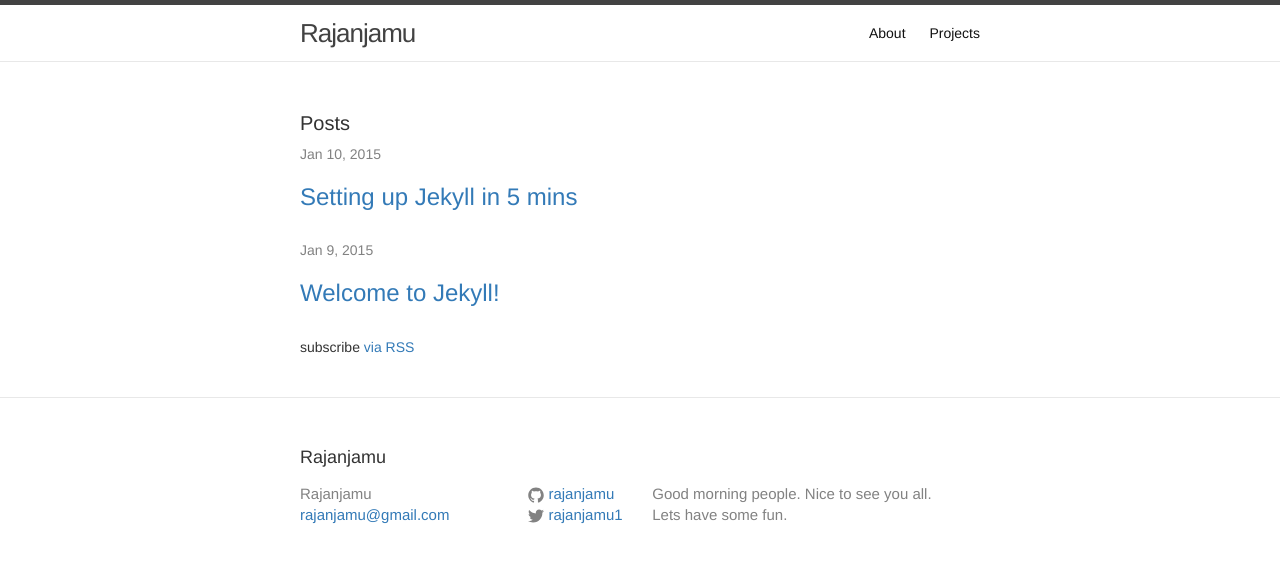
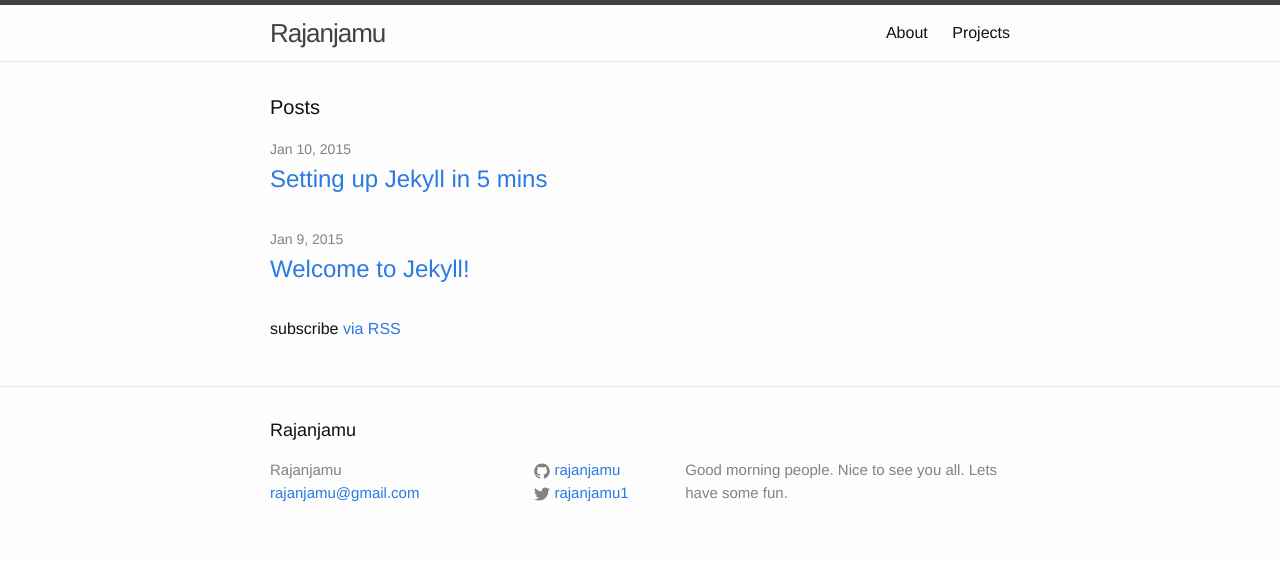
Before and after one commit to rajanjamu/rajanjamu_jekyll_old, a Jekyll site: the page built from index.html, in a window 1280 px wide. Shown: the top 563 px of the page. Built offline with Jekyll 4.4.1, drawn with Linux system fonts in a browser that asks for light colours.

Commit message:
removed bootstrap

```diff
--- a/_includes/head.html
+++ b/_includes/head.html
@@ -9,11 +9,4 @@
   <link rel="stylesheet" href="{{ "/css/main.css" | prepend: site.baseurl }}">
   <link rel="canonical" href="{{ page.url | replace:'index.html','' | prepend: site.baseurl | prepend: site.url }}">
   <link rel="alternate" type="application/rss+xml" title="{{ site.title }}" href="{{ "/feed.xml" | prepend: site.baseurl | prepend: site.url }}" />
-
-  <!-- Latest compiled and minified CSS -->
-  <link rel="stylesheet" href="https://maxcdn.bootstrapcdn.com/bootstrap/3.3.1/css/bootstrap.min.css">
-  <!-- Optional theme -->
-  <link rel="stylesheet" href="https://maxcdn.bootstrapcdn.com/bootstrap/3.3.1/css/bootstrap-theme.min.css">
-  <!-- Latest compiled and minified JavaScript -->
-  <script src="https://maxcdn.bootstrapcdn.com/bootstrap/3.3.1/js/bootstrap.min.js"></script>
 </head>
```
